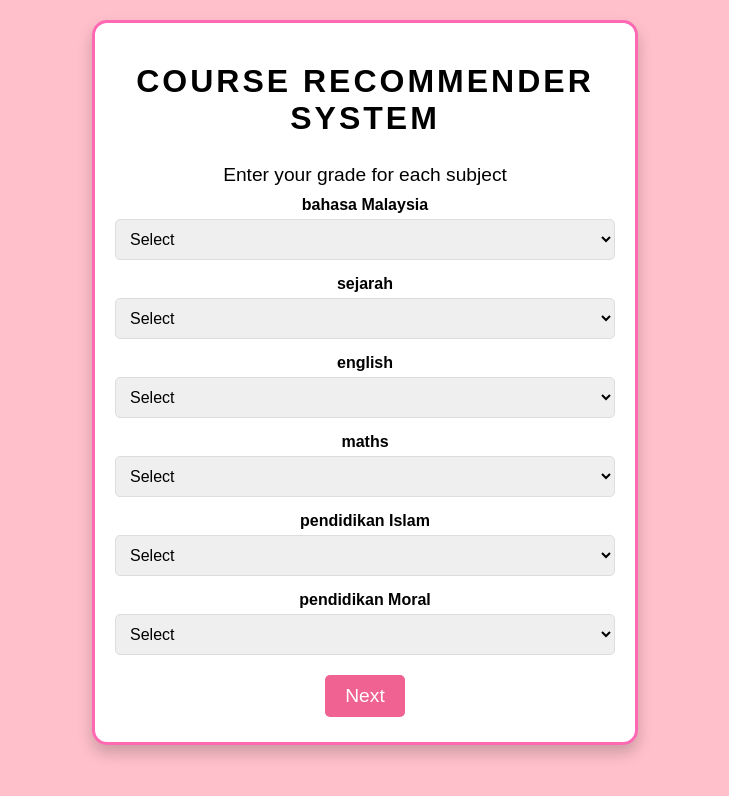
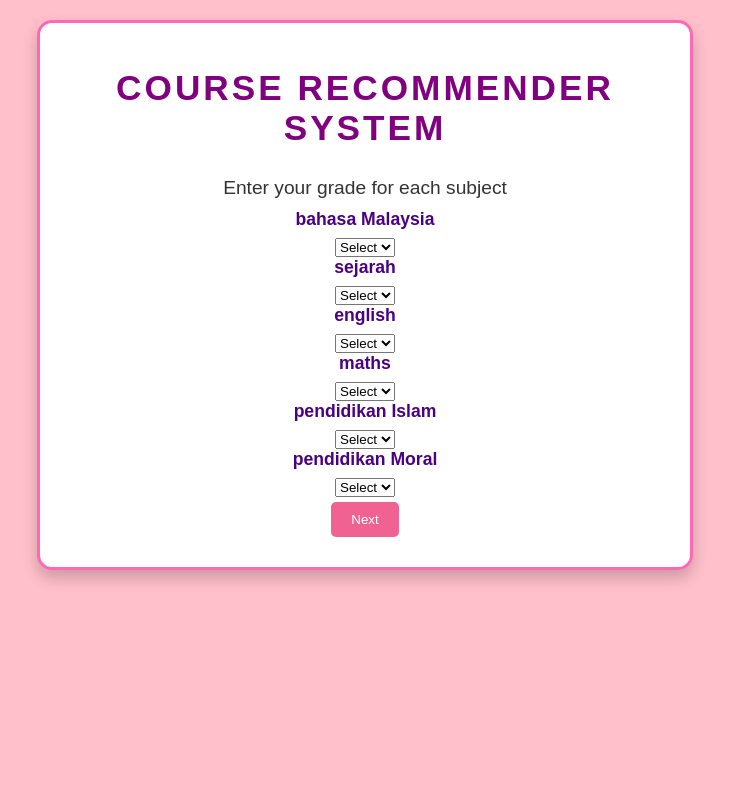
Before and after one commit to amirzach/CourseRecSystem, a React (Create React App) app: page / in a window 1280 px wide. Shown: the top 796 px of the page, without its empty margins (275-1004 px from the left). Built offline with nearby package versions, Linux system fonts and the light colour scheme.

Commit message:
Styles.css
added better aesthetics

```diff
--- a/src/styles.css
+++ b/src/styles.css
@@ -1,108 +1,210 @@
-/* styles.css */
-
+/* Global styles */
 body {
-  font-family: 'Arial', sans-serif;
+  font-family: "Arial", sans-serif;
   text-align: center;
-  background-color: #ffc0cb;
+  background-color: #ffe4e1;
   margin: 0;
   padding: 0;
 }
 
+/* Heading styles */
 h2 {
-  font-size: 2rem;
+  font-size: 2.2rem;
   font-weight: bold;
   margin-top: 20px;
   text-transform: uppercase;
-  color: #000000;
+  color: #800080;
   letter-spacing: 3px;
-  text-shadow: 2px 2px #ffffff;
+  text-shadow: 1px 1px #ffffff;
 }
 
 p {
   font-size: 1.2rem;
   margin: 10px 0;
+  color: #333;
 }
 
+/* Main container */
 .container {
   width: 90%;
-  max-width: 500px;
+  max-width: 600px;
   margin: 20px auto;
-  background-color: #fff;
+  background-color: #ffffff;
   border: 3px solid #ff69b4;
   border-radius: 15px;
-  padding: 20px;
+  padding: 25px;
   box-shadow: 0 8px 15px rgba(0, 0, 0, 0.2);
+  transition: box-shadow 0.3s;
 }
 
+.container:hover {
+  box-shadow: 0 10px 20px rgba(0, 0, 0, 0.3);
+}
+
+/* Label styles */
 label {
   display: block;
+  font-size: 1.1rem;
+  font-weight: bold;
+  margin-bottom: 8px;
+  color: #4b0082;
+  cursor: pointer;
+}
+
+/* Slider styling */
+.slider-container {
+  display: flex;
+  align-items: center;
+  justify-content: space-between;
+  margin: 15px 0;
+}
+
+.slider-container span {
   font-size: 1rem;
   font-weight: bold;
-  margin-bottom: 5px;
+  color: #555;
 }
 
-select {
+.slider-container input[type="range"] {
+  width: 70%;
+  margin: 0 10px;
+  accent-color: #ff69b4;
+}
+
+/* Subject list styling */
+.subject-list {
+  margin-top: 20px;
+}
+
+.subject-item {
+  margin-bottom: 15px;
+  text-align: left;
+}
+
+.subject-label {
+  display: block;
+  font-size: 1.1rem;
+  font-weight: bold;
+  margin-bottom: 5px;
+  text-transform: capitalize;
+  color: #4b0082;
+}
+
+.grade-select {
   width: 100%;
   padding: 10px;
-  margin-bottom: 15px;
+  border: 2px solid #ff69b4;
+  border-radius: 8px;
   font-size: 1rem;
-  border: 1px solid #ddd;
-  border-radius: 5px;
+  background-color: #fdf8ff;
+  color: #333;
 }
 
-button {
+.grade-select:focus {
+  outline: none;
+  border-color: #ff1493;
+  box-shadow: 0 0 5px rgba(255, 20, 147, 0.5);
+}
+
+/* Add subject section */
+.add-subject-container {
+  margin-top: 20px;
+  display: flex;
+  justify-content: center;
+  align-items: center;
+}
+
+.add-subject-input {
+  padding: 10px;
+  width: 70%;
+  border: 2px solid #ff69b4;
+  border-radius: 5px;
+  font-size: 1rem;
+  margin-right: 10px;
+  background-color: #fdf8ff;
+  color: #333;
+}
+
+.add-subject-input:focus {
+  outline: none;
+  border-color: #ff1493;
+  box-shadow: 0 0 5px rgba(255, 20, 147, 0.5);
+}
+
+.add-subject-button {
   background-color: #ff69b4;
   color: #fff;
   border: none;
-  border-radius: 10px;
-  padding: 10px 20px;
+  border-radius: 5px;
+  padding: 10px 15px;
+  font-size: 1rem;
+  cursor: pointer;
+  transition: background-color 0.3s, transform 0.2s;
+}
+
+.add-subject-button:hover {
+  background-color: #ff1493;
+  transform: scale(1.05);
+}
+
+/* Submit button */
+.submit-button {
+  background-color: #ff69b4;
+  color: #fff;
+  border: none;
+  border-radius: 12px;
+  padding: 12px 25px;
   font-size: 1.2rem;
   cursor: pointer;
-  margin: 10px;
-  transition: 0.3s;
-  display: inline-block;
+  margin-top: 20px;
+  transition: background-color 0.3s, transform 0.2s;
 }
 
-button:hover {
+.submit-button:hover {
   background-color: #ff1493;
+  transform: scale(1.05);
 }
 
-button.selected {
-  background-color: #ff1493;
+/* Responsive design */
+@media (max-width: 768px) {
+  .container {
+    padding: 20px;
+  }
+
+  h2 {
+    font-size: 1.8rem;
+  }
+
+  label {
+    font-size: 1rem;
+  }
+
+  .add-subject-input {
+    width: 60%;
+  }
+
+  .submit-button {
+    font-size: 1.1rem;
+    padding: 10px 20px;
+  }
 }
 
-.question-buttons {
+/* Horizontal radio button styling */
+.horizontal-options {
   display: flex;
-  flex-wrap: wrap;
-  justify-content: center;
+  justify-content: space-around;
+  align-items: center;
+  margin: 10px 0;
 }
 
-.question-buttons button {
-  margin: 10px;
-  width: 150px;
-}
-
-.arrow-buttons {
-  margin-top: 20px;
-  display: flex;
-  justify-content: space-between;
-}
-
-.arrow-buttons button {
-  background-color: transparent;
-  color: #000;
-  font-size: 2rem;
+.horizontal-options label {
+  font-size: 1rem;
   font-weight: bold;
-  border: none;
+  margin: 0 10px;
+  color: #4b0082;
   cursor: pointer;
 }
 
-.recommendation {
-  margin-top: 50px;
+.horizontal-options input[type="radio"] {
+  margin-right: 5px;
 }
-
-.recommendation button {
-  background-color: #ff69b4;
-  font-size: 1.5rem;
-  padding: 15px 30px;
-}
```
